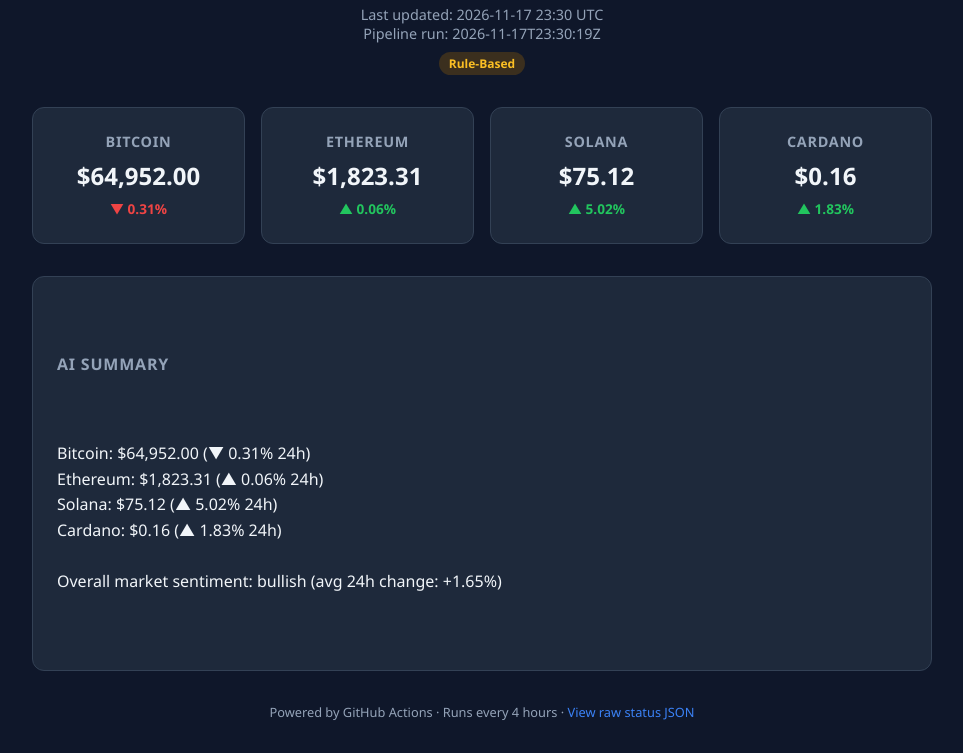
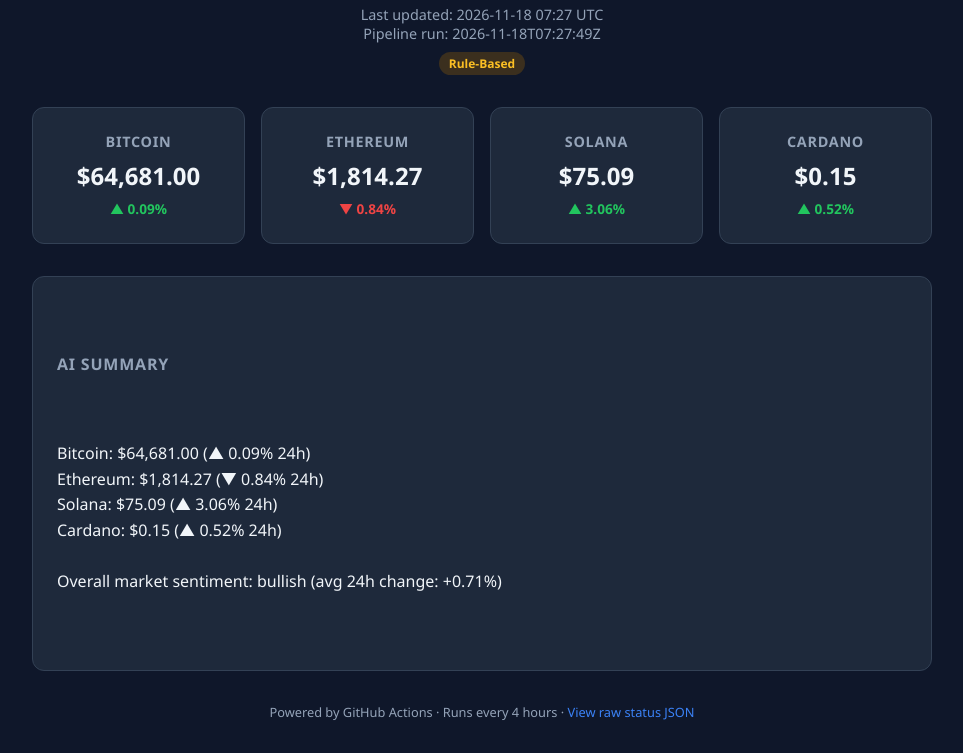
Before and after one commit to abdelaziz1119/automated-pipeline, a plain HTML site: page site/index.html in a window 1280 px wide. Shown: the part 73-826 px from the top of the page, without its empty margins (158-1121 px from the left). Drawn offline with Linux system fonts and the light colour scheme.

Commit message:
chore: automated content update
  Generated at 2026-11-18T07:27:49Z
  Pipeline status: success

```diff
--- a/site/index.html
+++ b/site/index.html
@@ -99,8 +99,8 @@
         <header>
             <h1>Automated AI Pipeline</h1>
             <div class="meta">
-                Last updated: 2026-11-17 23:30 UTC<br>
-                Pipeline run: 2026-11-17T23:30:19Z
+                Last updated: 2026-11-18 07:27 UTC<br>
+                Pipeline run: 2026-11-18T07:27:49Z
             </div>
             <div class="badges"><span class="badge fallback">Rule-Based</span></div>
         </header>
@@ -109,34 +109,34 @@
 
             <div class="card">
                 <h3>Bitcoin</h3>
-                <div class="price">$64,952.00</div>
-                <span class="change" style="color:#ef4444">▼ 0.31%</span>
+                <div class="price">$64,681.00</div>
+                <span class="change" style="color:#22c55e">▲ 0.09%</span>
             </div>
             <div class="card">
                 <h3>Ethereum</h3>
-                <div class="price">$1,823.31</div>
-                <span class="change" style="color:#22c55e">▲ 0.06%</span>
+                <div class="price">$1,814.27</div>
+                <span class="change" style="color:#ef4444">▼ 0.84%</span>
             </div>
             <div class="card">
                 <h3>Solana</h3>
-                <div class="price">$75.12</div>
-                <span class="change" style="color:#22c55e">▲ 5.02%</span>
+                <div class="price">$75.09</div>
+                <span class="change" style="color:#22c55e">▲ 3.06%</span>
             </div>
             <div class="card">
                 <h3>Cardano</h3>
-                <div class="price">$0.16</div>
-                <span class="change" style="color:#22c55e">▲ 1.83%</span>
+                <div class="price">$0.15</div>
+                <span class="change" style="color:#22c55e">▲ 0.52%</span>
             </div>
         </div>
 
         <div class="summary">
             <h2>AI Summary</h2>
-            <p>Bitcoin: $64,952.00 (▼ 0.31% 24h)
-Ethereum: $1,823.31 (▲ 0.06% 24h)
-Solana: $75.12 (▲ 5.02% 24h)
-Cardano: $0.16 (▲ 1.83% 24h)
+            <p>Bitcoin: $64,681.00 (▲ 0.09% 24h)
+Ethereum: $1,814.27 (▼ 0.84% 24h)
+Solana: $75.09 (▲ 3.06% 24h)
+Cardano: $0.15 (▲ 0.52% 24h)
 
-Overall market sentiment: bullish (avg 24h change: +1.65%)</p>
+Overall market sentiment: bullish (avg 24h change: +0.71%)</p>
         </div>
 
         <footer>
--- a/site/status.json
+++ b/site/status.json
@@ -1,5 +1,5 @@
 {
-  "timestamp": "2026-11-17T23:30:19Z",
+  "timestamp": "2026-11-18T07:27:49Z",
   "status": "success",
   "used_llm": false,
   "data_source": "CoinGecko API",
@@ -10,5 +10,5 @@
     "cardano"
   ],
   "data_ok": true,
-  "summary": "Bitcoin: $64,952.00 (\u25bc 0.31% 24h)\nEthereum: $1,823.31 (\u25b2 0.06% 24h)\nSolana: $75.12 (\u25b2 5.02% 24h)\nCardano: $0.16 (\u25b2 1.83% 24h)\n\nOverall market sentiment: bullish (avg 24h change: +1.65%)"
+  "summary": "Bitcoin: $64,681.00 (\u25b2 0.09% 24h)\nEthereum: $1,814.27 (\u25bc 0.84% 24h)\nSolana: $75.09 (\u25b2 3.06% 24h)\nCardano: $0.15 (\u25b2 0.52% 24h)\n\nOverall market sentiment: bullish (avg 24h change: +0.71%)"
 }
```
